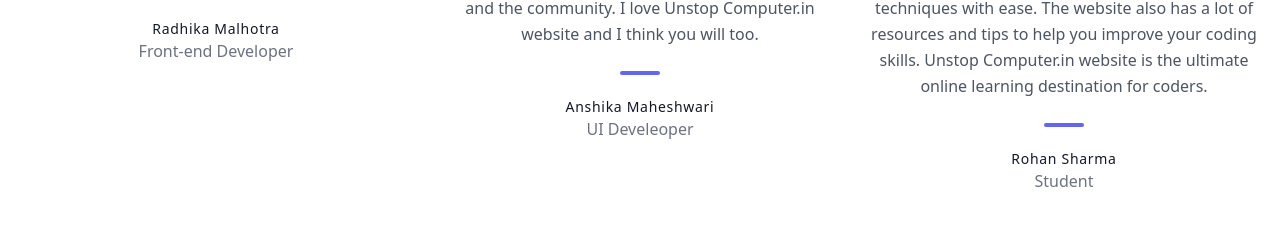
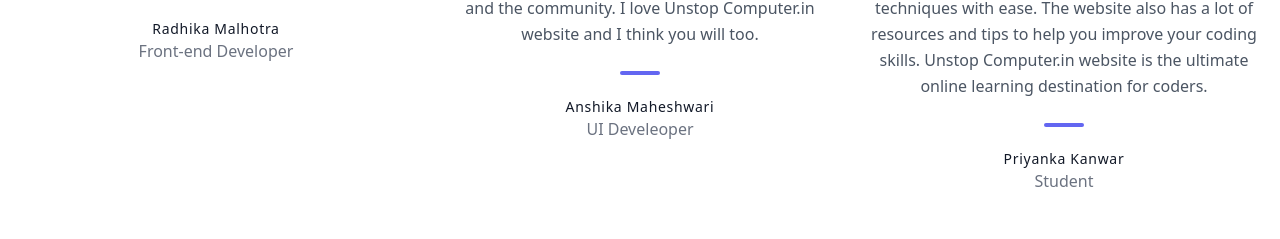
Before and after one commit to kartikkrishnasharmaa/ucpproject, a Next.js app: page /main/about in a window 1280 px wide. Shown: the part 1618-1857 px from the top of the page. Built offline with nearby package versions, Linux system fonts and the light colour scheme.

Commit message:
Update about.js

```diff
--- a/pages/main/about.js
+++ b/pages/main/about.js
@@ -80,7 +80,7 @@ const about = () => {
 
                                 <p className="leading-relaxed">If you are looking for a reliable and affordable way to learn coding, look no further than Unstop Computer.in website. The website has a huge collection of courses on various coding topics and languages, suitable for all skill levels. The courses are taught by experienced and friendly instructors, who guide you through the concepts and techniques with ease. The website also has a lot of resources and tips to help you improve your coding skills. Unstop Computer.in website is the ultimate online learning destination for coders.</p>
                                 <span className="inline-block h-1 w-10 rounded bg-indigo-500 mt-6 mb-4"></span>
-                                <h2 className="text-gray-900 font-medium title-font tracking-wider text-sm">Rohan Sharma</h2>
+                                <h2 className="text-gray-900 font-medium title-font tracking-wider text-sm">Priyanka Kanwar</h2>
                                 <p className="text-gray-500">Student</p>
                             </div>
                         </div>
```
